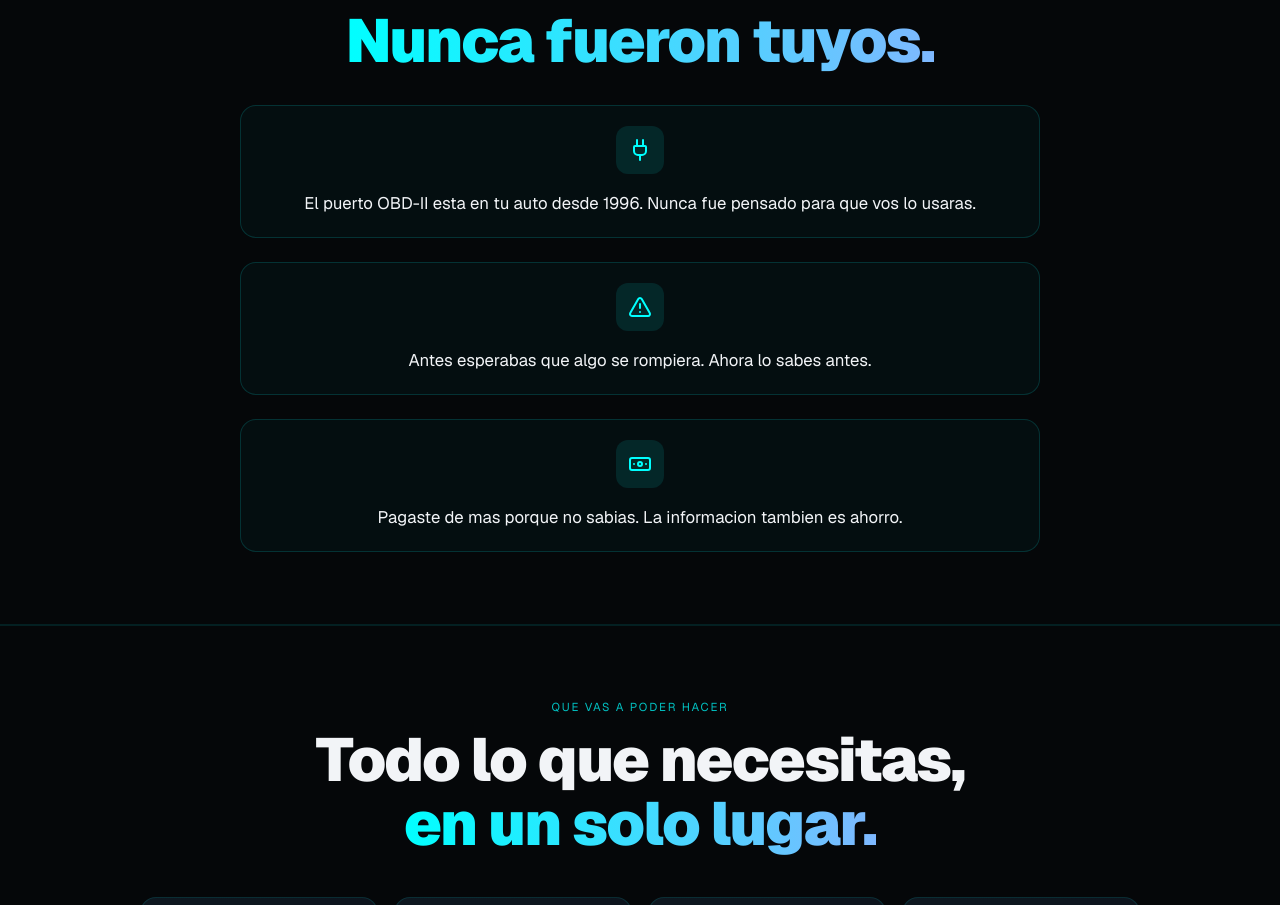
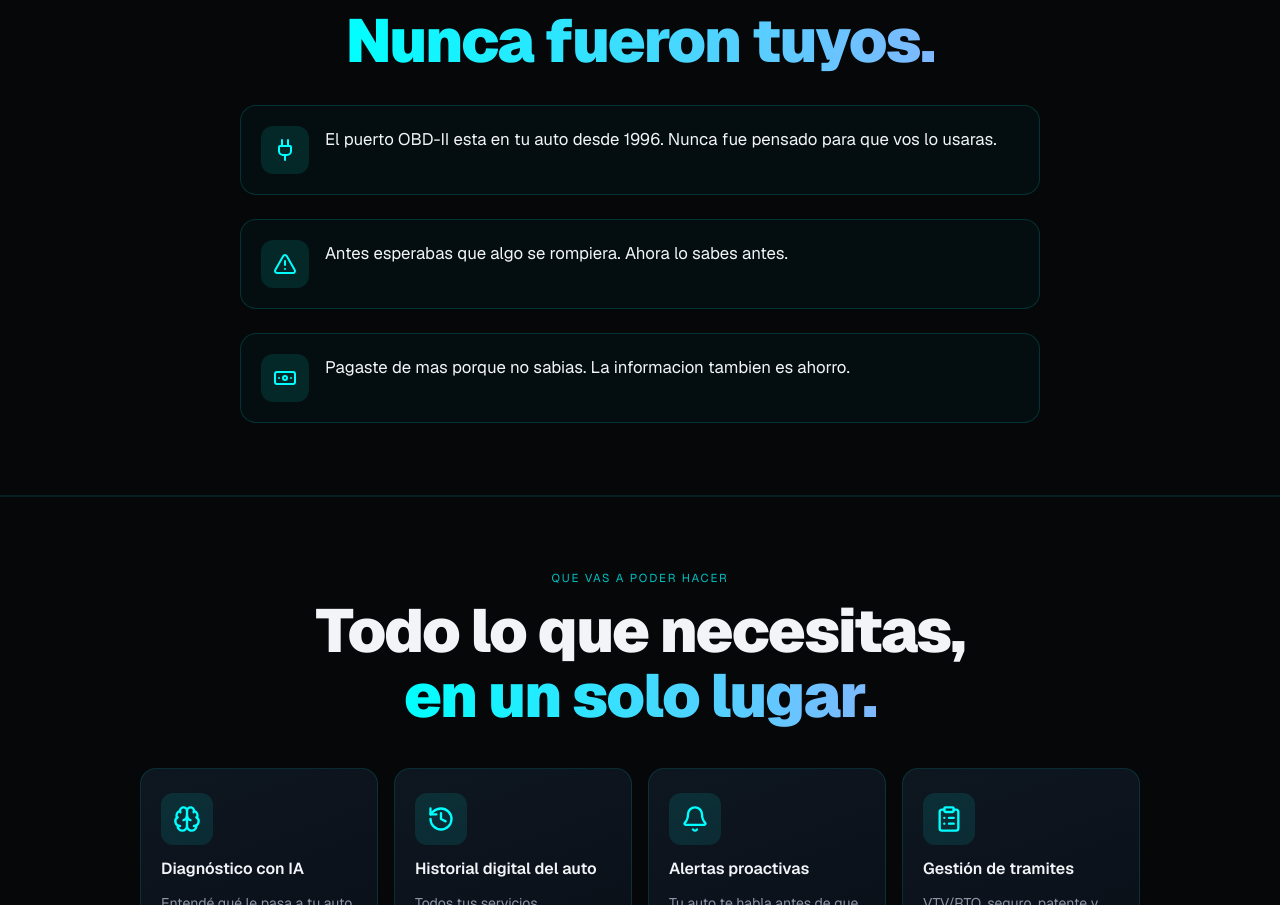
Before and after one commit to AutolibreAI/autolibre-landing-page, a Next.js app: page / in a window 1280 px wide. Shown: the part 1682-2587 px from the top of the page. Built offline with nearby package versions, Linux system fonts and the light colour scheme.

Commit message:
fix: icon alignment on problem items layout
Move icon to left of text and adjust alignment properties.

```diff
--- a/app/globals.css
+++ b/app/globals.css
@@ -759,14 +759,12 @@ body {
 
 .al-problem-item {
   display: flex;
-  flex-direction: column;
-  align-items: center;
+  align-items: flex-start;
   gap: 1rem;
   padding: 1.25rem;
   border-radius: 1rem;
   border: 1px solid rgba(0, 255, 255, 0.15);
   background: rgba(0, 255, 255, 0.03);
-  text-align: center;
 }
 
 .al-problem-icon {
```
